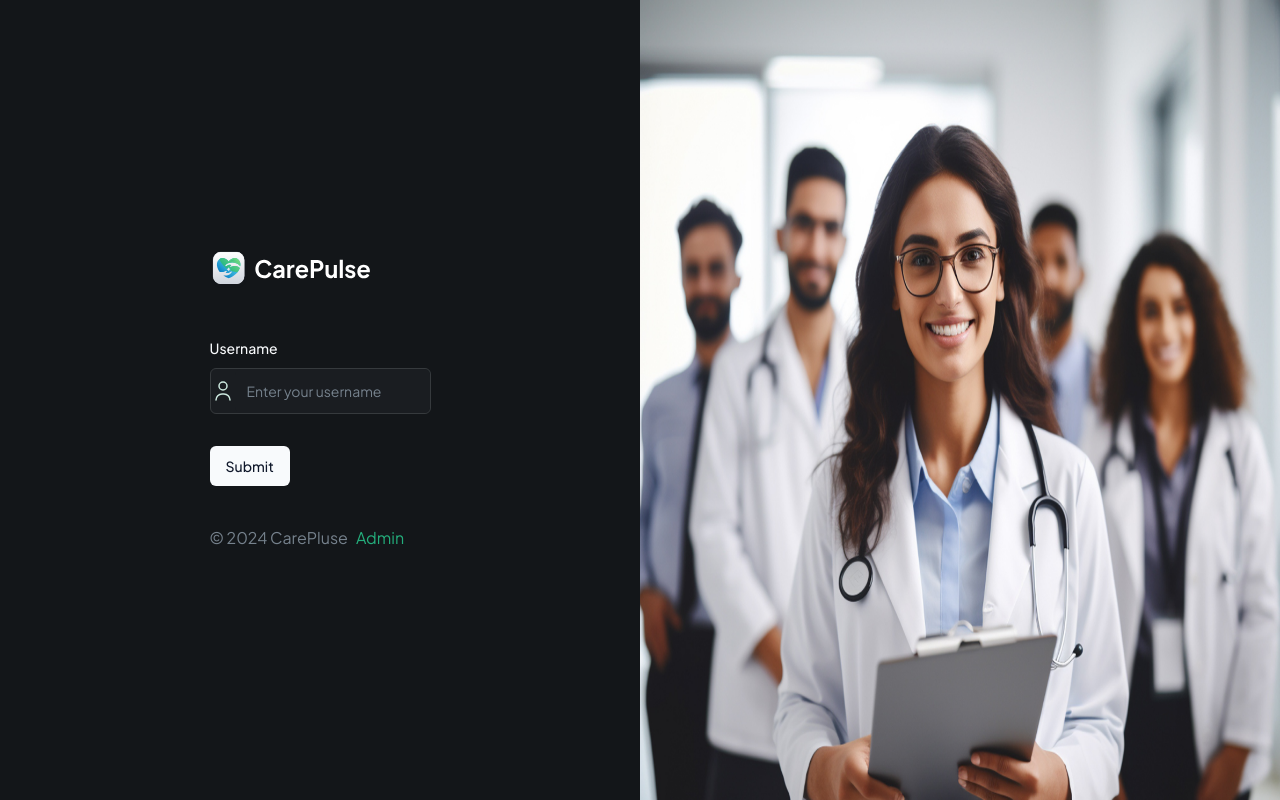
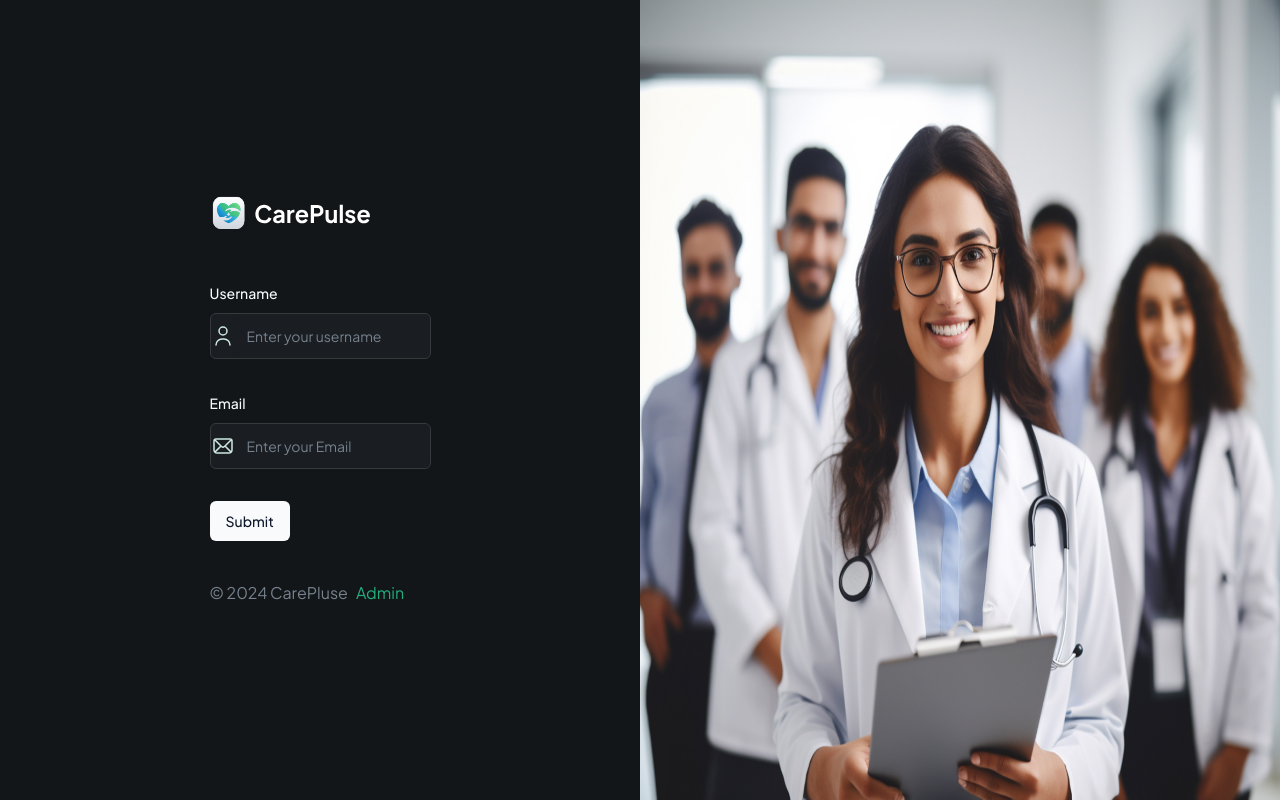
Before and after one commit to mo634/Patient-Management-System, a Next.js app: page / in a window 1280 px wide. Built offline with nearby package versions, Linux system fonts and the light colour scheme.

Commit message:
working on home page : -adding email field -refactor custom input component to be more dynamic depend on type of input field

```diff
--- a/package.json
+++ b/package.json
@@ -15,6 +15,7 @@
     "class-variance-authority": "^0.7.0",
     "clsx": "^2.1.1",
     "lucide-react": "^0.428.0",
+    "my-app": "file:",
     "next": "14.2.5",
     "next-themes": "^0.3.0",
     "react": "^18",
--- a/src/components/forms/CustomInput.tsx
+++ b/src/components/forms/CustomInput.tsx
@@ -23,6 +23,8 @@ interface CustomProps {
 }
 
 const CustomField = ({ field, props }: { field: any; props: CustomProps }) => {
+    switch (props.fieldType) {
+        case FormFieldType.INPUT:
             return (
                 <div className=" flex rounded-md  border border-dark-500 bg-dark-400 ">
                     {
@@ -44,6 +46,9 @@ const CustomField = ({ field, props }: { field: any; props: CustomProps }) => {
                     </FormControl>
                 </div>
             )
+        default:
+            return null
+    }
 }
 
 
--- a/src/components/forms/PatientForm.tsx
+++ b/src/components/forms/PatientForm.tsx
@@ -4,16 +4,7 @@ import { zodResolver } from "@hookform/resolvers/zod"
 import { useForm } from "react-hook-form"
 import { z } from "zod"
 import { Button } from "@/components/ui/button"
-import {
-    Form,
-    FormControl,
-    FormDescription,
-    FormField,
-    FormItem,
-    FormLabel,
-    FormMessage,
-} from "@/components/ui/form"
-import { Input } from "@/components/ui/input"
+import {Form} from "@/components/ui/form"
 import CustomInput from "./CustomInput"
 const formSchema = z.object({
     username: z.string().min(2).max(50),
@@ -38,6 +29,7 @@ const PatientForm = () => {
     return (
         <Form {...form}>
             <form onSubmit={form.handleSubmit(onSubmit)} className="space-y-8">
+
                 <CustomInput control={form.control}
                     fieldType={FormFieldType.INPUT}
                     name={"username"}
@@ -47,6 +39,15 @@ const PatientForm = () => {
                     iconAlt="user"
                 />
 
+                <CustomInput control={form.control}
+                    fieldType={FormFieldType.INPUT}
+                    name={"email"}
+                    label="Email"
+                    placeholder="Enter your Email"
+                    iconSrc="/assets/icons/email.svg"
+                    iconAlt="email"
+                />
+
                 <Button type="submit">Submit</Button>
             </form>
         </Form>
```
Also changed, not shown: 1 other file (tests, documents, lock files or other folders). Lines whose indentation alone changed are shown as unchanged.
